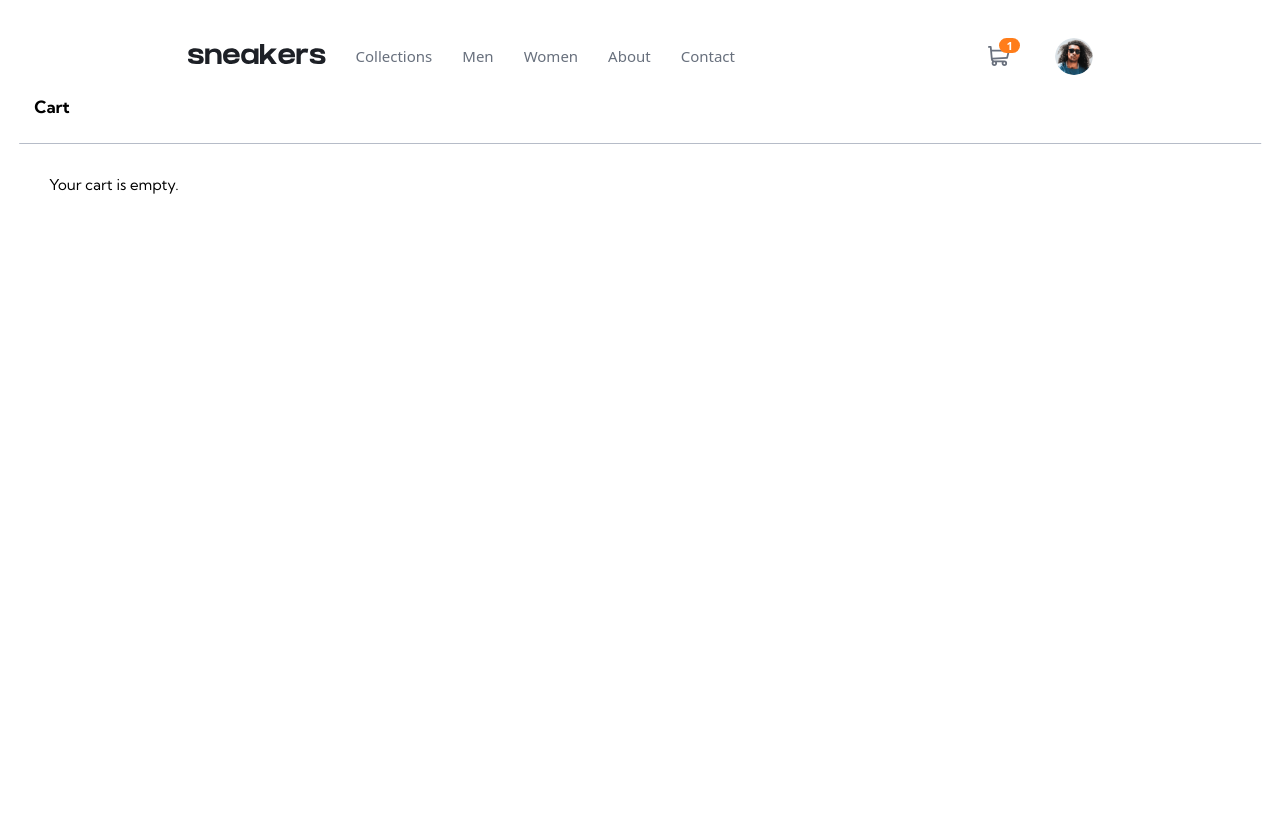
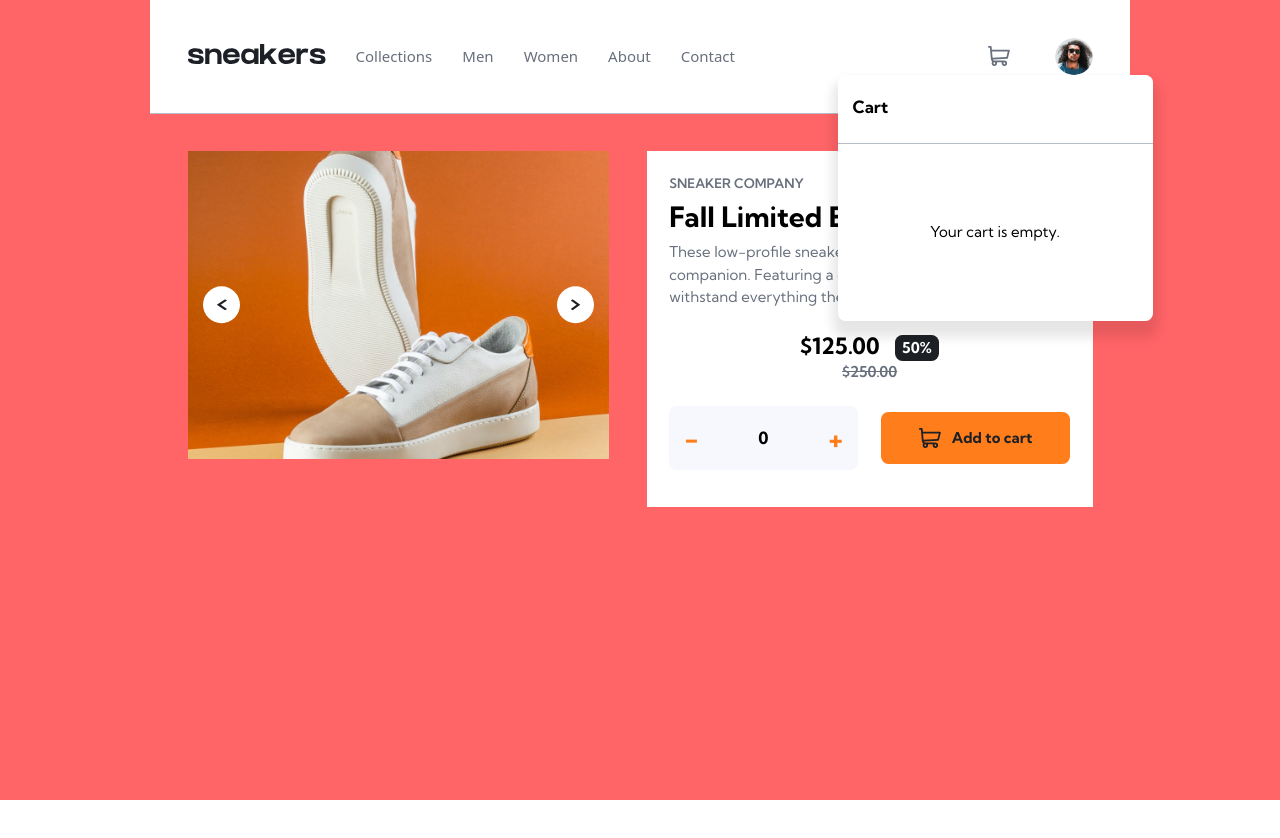
Before and after one commit to frontend-rustyff12/16-e-commerce-product-page, a React (Vite) app: page / in a window 1280 px wide. Shown: the top 838 px of the page. After the commit the page ends 800 px from the top, so only its background shows below. Built offline with nearby package versions, Linux system fonts and the light colour scheme.

Commit message:
cart modal for desktop

```diff
--- a/src/App.jsx
+++ b/src/App.jsx
@@ -5,13 +5,18 @@ import CartModal from "./components/CartModal";
 
 function App() {
   const [menuOpen, setMenuOpen] = useState(false);
-  const [numToAdd, setNumToAdd] = useState(1);
+  const [numToAdd, setNumToAdd] = useState(0);
   const [isCartShowing, setIsCartShowing] = useState(true);
-  const [total, setTotal] = useState("");
+
   const [addPressed, setAddPressed] = useState(false);
   function toggleMenu() {
     setMenuOpen(!menuOpen);
   }
+
+  const [cartState, setCartState] = useState({
+    itemNum: 0,
+    total: "0.00",
+  });
 
   function handleClick(symbol) {
     if (symbol === "-" && numToAdd === 0) {
@@ -31,15 +36,26 @@ function App() {
     setAddPressed(true);
   }
 
+  function deleteCart() {
+    setCartState({
+      itemNum: 0,
+      total: "0.00",
+    });
+  }
+
   useEffect(() => {
     if (addPressed) {
-      setTotal((125.0 * numToAdd).toFixed(2));
+      setCartState({
+        itemNum: (cartState.itemNum += numToAdd),
+        total: (125.0 * cartState.itemNum).toFixed(2),
+      });
+      setNumToAdd(0);
     }
     setAddPressed(false);
-  }, [addPressed, numToAdd]);
+  }, [addPressed, numToAdd, cartState]);
 
   return (
-    <main className="min-h-screen md:px-40 relative">
+    <main className="min-h-screen md:px-40 relative bg-red-400">
       <Header
         toggleMenu={toggleMenu}
         menuOpen={menuOpen}
@@ -53,11 +69,12 @@ function App() {
           handleAddPressed={handleAddPressed}
         />
       </div>
-      <section className="absolute top-20 left-1/2 -translate-x-1/2">
+      <section className="absolute top-20 left-1/2 -translate-x-1/2 lg:right-34 lg:left-auto lg:translate-x-0">
         <CartModal
-          numToAdd={numToAdd}
+          numToAdd={cartState.itemNum}
           isCartShowing={isCartShowing}
-          total={total}
+          total={cartState.total}
+          deleteCart={deleteCart}
         />
       </section>
     </main>
--- a/src/components/CartModal.jsx
+++ b/src/components/CartModal.jsx
@@ -1,7 +1,12 @@
-export default function CartModal({ total, isCartShowing, numToAdd }) {
+export default function CartModal({
+  total,
+  isCartShowing,
+  numToAdd,
+  deleteCart,
+}) {
   return (
     <article
-      className={`w-[97vw] bg-cust-White aspect-video rounded-lg font-kumbh-sans  ${
+      className={`w-[97vw] bg-cust-White aspect-video rounded-lg font-kumbh-sans lg:w-84 lg:shadow-[0px_11px_12px_5px_rgba(0,_0,_0,_0.1)] ${
         isCartShowing ? "" : "hidden"
       }`}
     >
@@ -9,7 +14,7 @@ export default function CartModal({ total, isCartShowing, numToAdd }) {
         <h3 className="text-lg font-bold">Cart</h3>
       </div>
 
-      <div className="h-full p-8 rounded-b-lg  ">
+      <div className="h-full p-8 lg:px-6 rounded-b-lg  flex justify-center items-center ">
         {total > 0 ? (
           <div className="w-full h-full grid grid-cols-1 grid-rows-2 gap-8 ">
             <div className="flex gap-3 justify-between items-center">
@@ -19,20 +24,22 @@ export default function CartModal({ total, isCartShowing, numToAdd }) {
                 alt=""
               />
               <div>
-                <p className="text-cust-Dark-grayish-blue">
+                <p className="text-cust-Dark-grayish-blue lg:text-sm">
                   Fall Limited Edition Sneakers
                 </p>
                 <div>
-                  <span className="text-cust-Dark-grayish-blue">$125.00 </span>
-                  <span className="text-cust-Dark-grayish-blue">
+                  <span className="text-cust-Dark-grayish-blue lg:text-sm">
+                    $125.00{" "}
+                  </span>
+                  <span className="text-cust-Dark-grayish-blue lg:text-sm">
                     x {numToAdd}
                   </span>
-                  <span className="font-bold"> ${total}</span>
+                  <span className="font-bold lg:text-sm"> ${total}</span>
                 </div>
               </div>
-              <button>
+              <button onClick={deleteCart}>
                 <img
-                  className="w-4 h-4 self-center "
+                  className="w-4 h-4 self-center"
                   src="/icon-delete.svg"
                   alt=""
                 />
```
